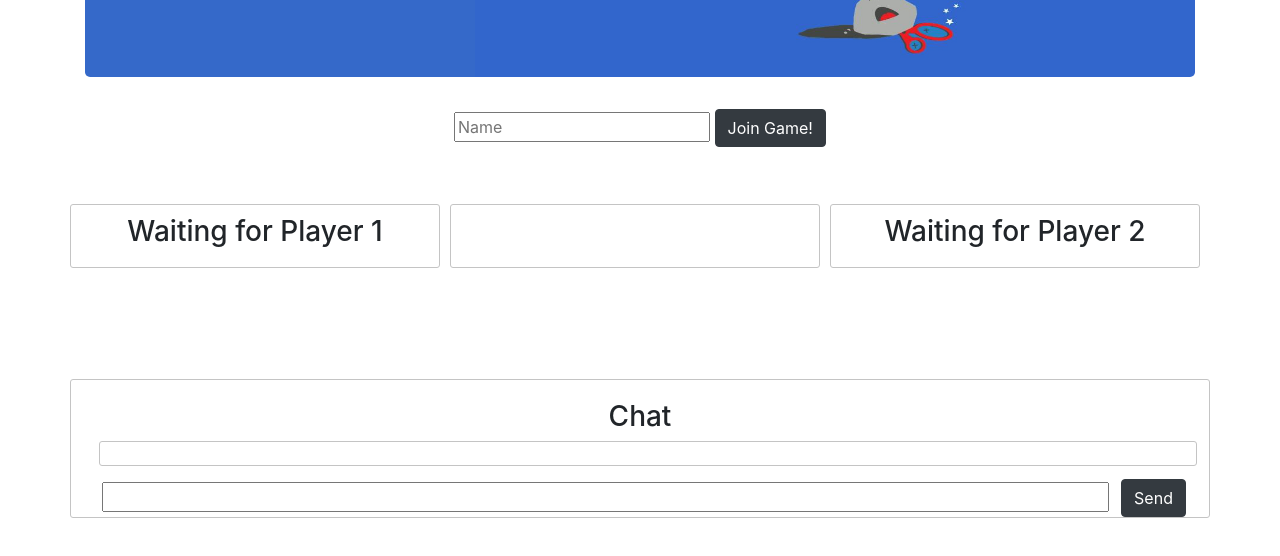
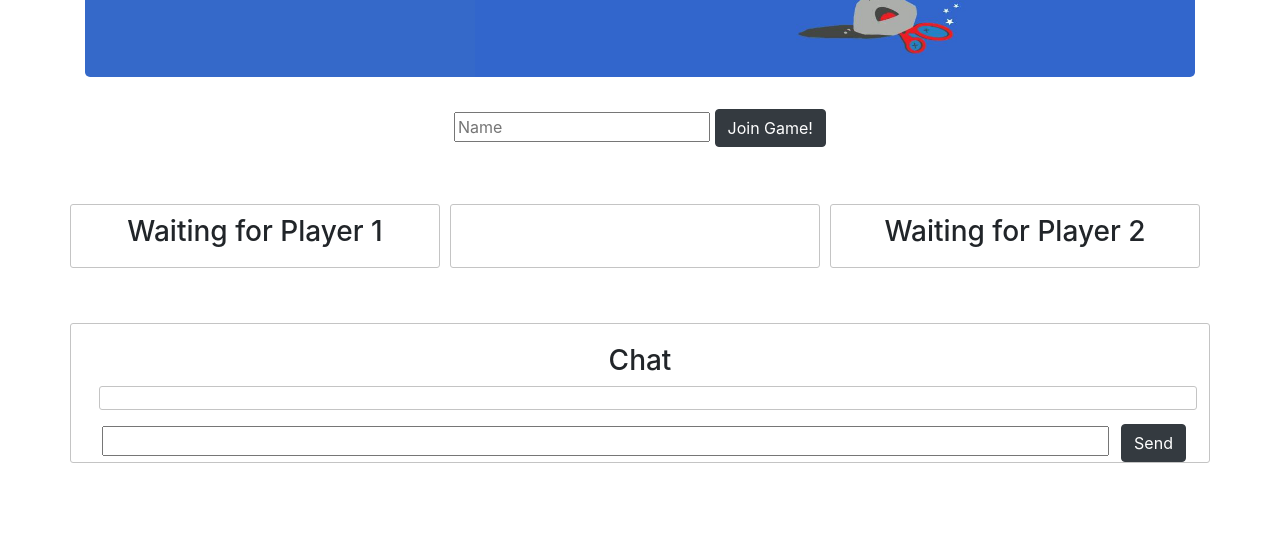
Before and after one commit to mdwat90/RPS-Multiplayer, a plain HTML site: page index.html in a window 1280 px wide. Shown: the part 182-738 px from the top of the page. Drawn offline with nearby package versions, Linux system fonts and the light colour scheme; no server answers.

Commit message:
Final Updates

```diff
--- a/assets/css/rps.css
+++ b/assets/css/rps.css
@@ -29,7 +29,7 @@ h1 {
 }
 
 #chat1 {
-    margin-top: 10%;
+    margin-top: 5%;
 }
 
 #chat2 {
```
